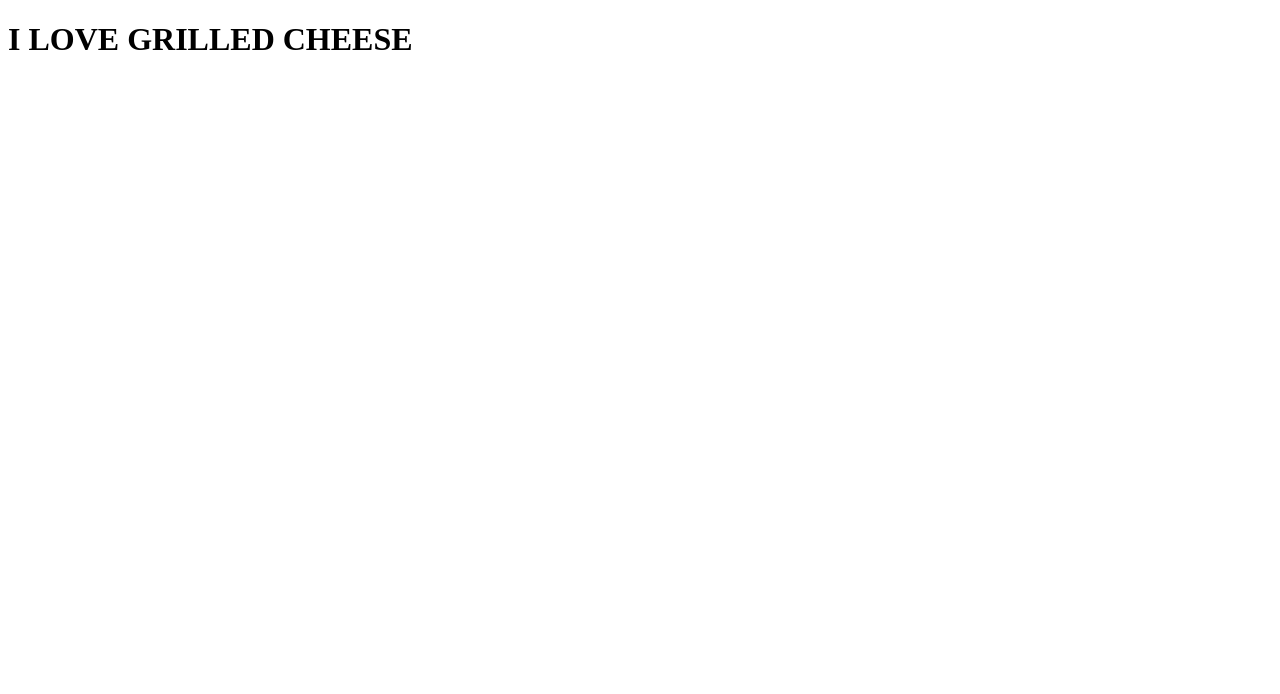
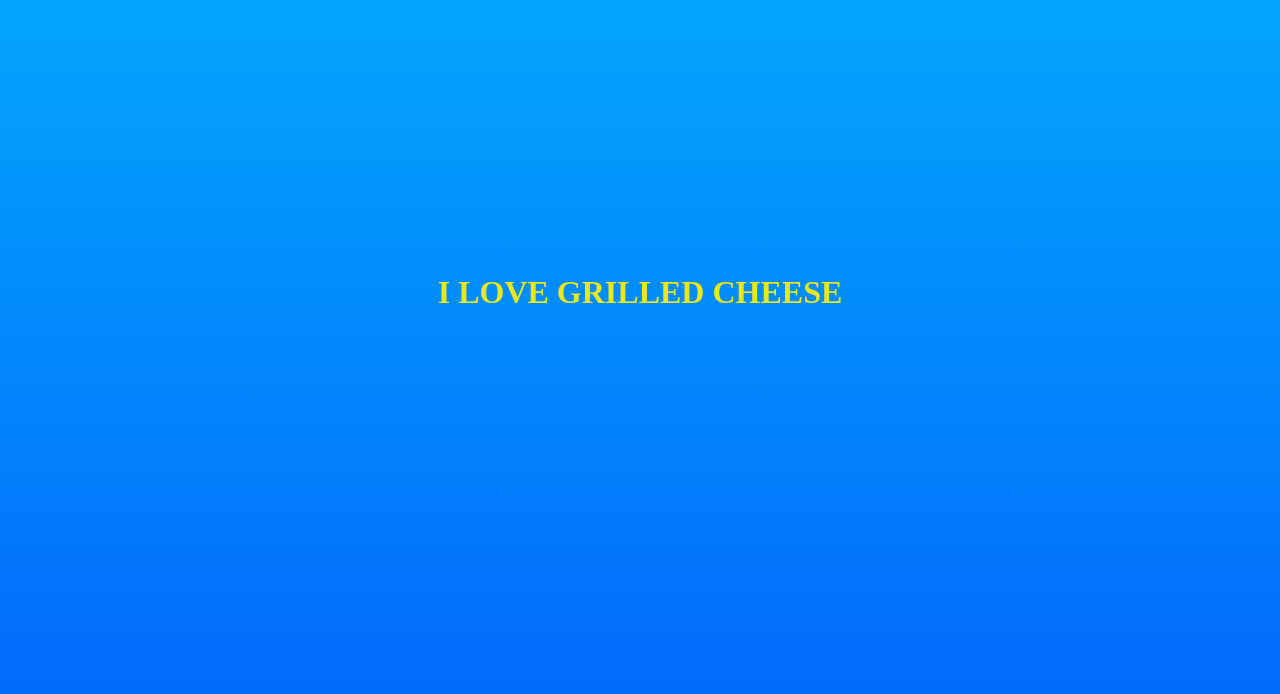
Before and after one commit to FisherLuba/FisherLuba.github.io, a plain HTML site: page index.html in a window 1280 px wide. Drawn offline with Linux system fonts and the light colour scheme.

Commit message:
Update index.html

```diff
--- a/index.html
+++ b/index.html
@@ -1,11 +1,11 @@
 <!DOCTYPE html>
-<html lang="en">
+<html lang="en" style="background: linear-gradient(#03a5fc, #0362fc) no-repeat; height: 100%">
 <head>
     <meta charset="UTF-8">
     <meta name="viewport" content="width=device-width, initial-scale=1.0">
-    <title>Document</title>
+    <title>GRILLED CHEESE</title>
 </head>
 <body>
-    <h1>I LOVE GRILLED CHEESE</h1>
+    <h1 style="text-align: center; color: #e8e81c; padding-top: 20%">I LOVE GRILLED CHEESE</h1>
 </body>
 </html>
```
